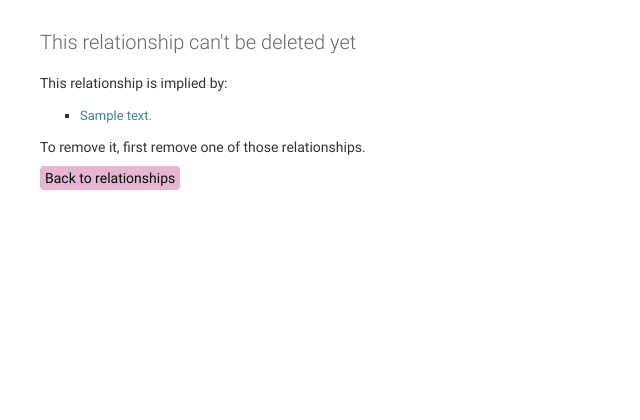
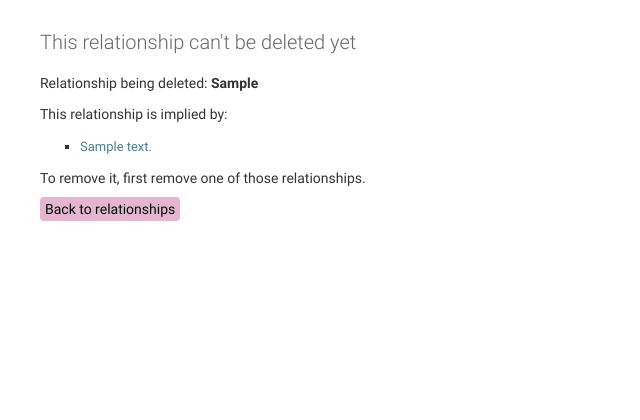
Before and after one commit to lucas42/lucos_contacts, a Django app: template app/templates/admin/agents/relationship/refused_deletion.html in a window 1280 px wide. Shown: the part 82-502 px from the top of the page, without its empty margins (0-640 px from the left). Run offline with Django 3.2, Linux system fonts and the light colour scheme; the template is opened without the code that fills it: most values are stand-ins (such as "Sample title", 1, 10 or a date in 2020); parts of the project's set-up code (start-up, migrations or seed data) failed here and were passed over.

Commit message:
Show original relationship on confirmation/refusal pages; add Irish translations (Refs #700)

```diff
--- a/app/templates/admin/agents/relationship/bulk_delete_confirmation.html
+++ b/app/templates/admin/agents/relationship/bulk_delete_confirmation.html
@@ -25,6 +25,10 @@
 {% block content_title %}<h1>{% trans 'Confirm bulk deletion' %}</h1>{% endblock %}
 
 {% block content %}
+
+{% if original_relationship %}
+<p>{% trans "Relationship being deleted:" %} <strong>{{ original_relationship }}</strong></p>
+{% endif %}
 
 {% if is_sibling_only %}
 {% if sibling_group %}
--- a/app/templates/admin/agents/relationship/refused_deletion.html
+++ b/app/templates/admin/agents/relationship/refused_deletion.html
@@ -26,6 +26,10 @@
 
 {% block content %}
 
+{% if original_relationship %}
+<p>{% trans "Relationship being deleted:" %} <strong>{{ original_relationship }}</strong></p>
+{% endif %}
+
 {% if supporting_paths %}
 <p>{% trans 'This relationship is implied by:' %}</p>
 <ul>
```
Also changed, not shown: app/locale/ga/LC_MESSAGES/django.po.
